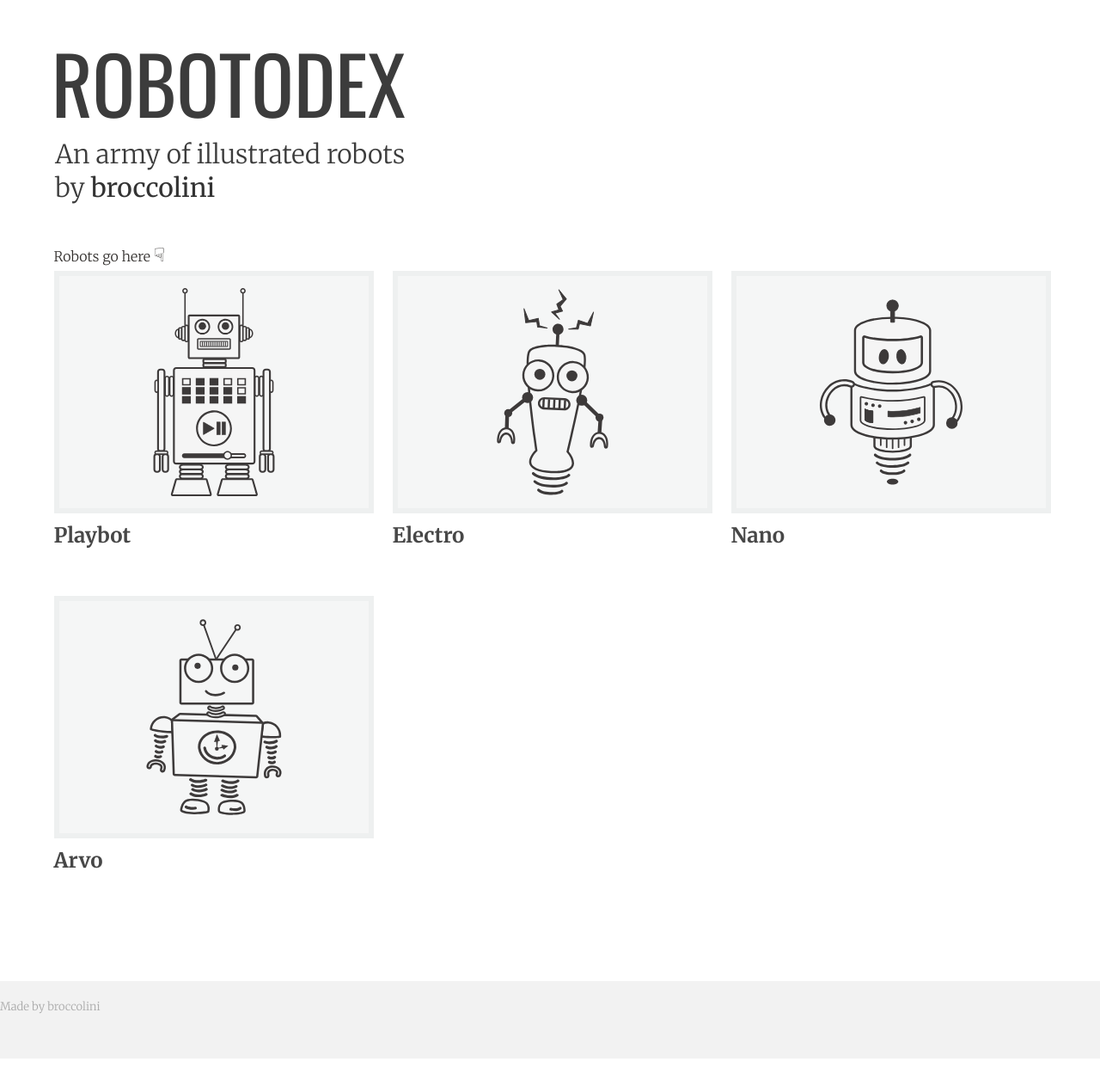
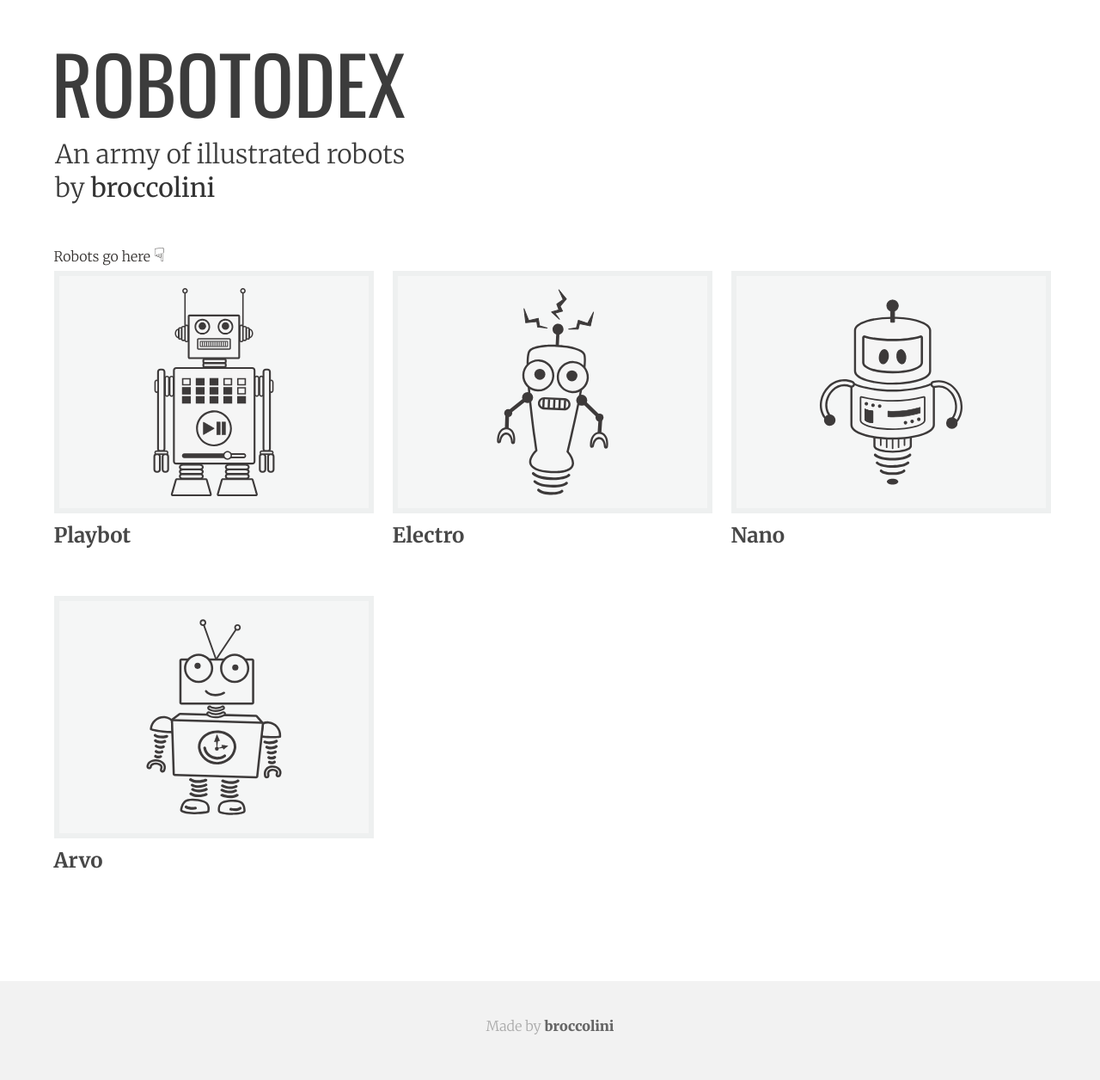
Before and after one commit to broccolini/robotodex, a Jekyll site: the page built from index.markdown, in a window 1280 px wide. Shown: the whole page at 86% size. Built offline with Jekyll 4.4.1, drawn with Linux system fonts in a browser that asks for light colours; before the commit the page ends 1231 px from its top, so only the background shows below that.

Commit message:
footer styles

```diff
--- a/_includes/footer.html
+++ b/_includes/footer.html
@@ -1,5 +1,5 @@
 <footer>
-<p>Made by broccolini</p>
+<p>Made by <a href="broccolini">broccolini</a></p>
 </footer>
     </body>
 </html>
--- a/stylesheets/stylesheet.css
+++ b/stylesheets/stylesheet.css
@@ -298,9 +298,8 @@ dl dd {
 footer {
   background: #f2f2f2;
   margin-top: 40px;
-  padding-top: 20px;
+  padding: 40px 5% 0;
   padding-bottom: 30px;
-  font-size: 13px;
   color: #aaa;
 }
 
@@ -309,6 +308,10 @@ footer a {
 }
 footer a:hover {
   color: #444;
+}
+
+footer p {
+  text-align: center;
 }
 
 /* MISC */
```
